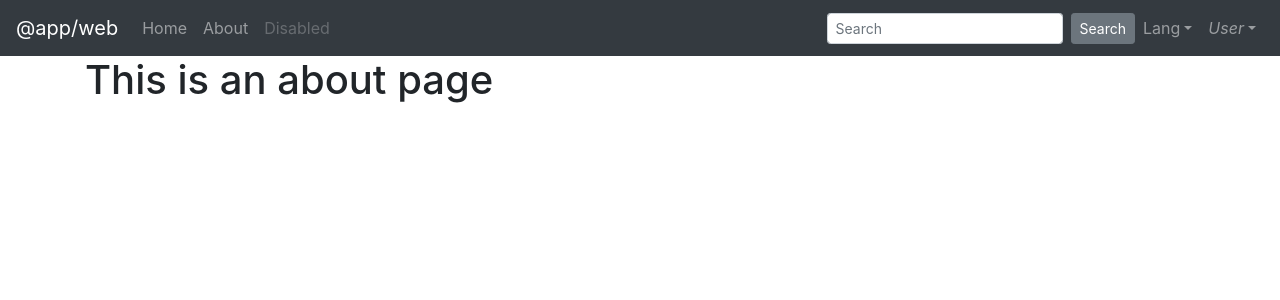
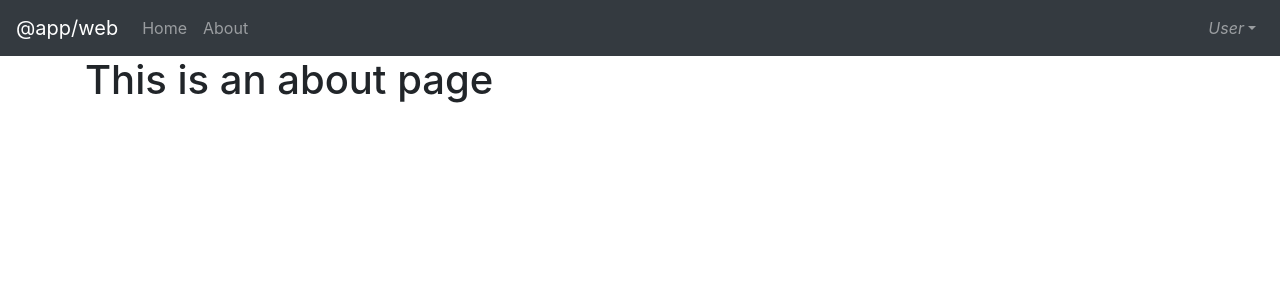
Before and after one commit to modernweb-pl/vue-nest-monorepo, a Vue app in the folder apps/web/: page /about in a window 1280 px wide. Shown: the top 300 px of the page. Built offline with nearby package versions, Linux system fonts and the light colour scheme.

Commit message:
feat(web): resolve layout from route meta

```diff
--- a/apps/web/src/app.vue
+++ b/apps/web/src/app.vue
@@ -1,12 +1,22 @@
 <template>
-  <router-view />
+  <component :is="layout">
+    <router-view />
+  </component>
 </template>
 
 <script lang="ts">
 import Vue from 'vue';
 import './layout';
 
-export default Vue.extend({});
+const DEFAULT_LAYOUT = 'default';
+
+export default Vue.extend({
+  computed: {
+    layout() {
+      return 'layout-' + (this.$route.meta.layout || DEFAULT_LAYOUT);
+    },
+  },
+});
 </script>
 
 <style lang="scss">
--- a/apps/web/src/layout/header.vue
+++ b/apps/web/src/layout/header.vue
@@ -8,23 +8,10 @@
       <b-navbar-nav>
         <b-nav-item to="/">Home</b-nav-item>
         <b-nav-item to="/about">About</b-nav-item>
-        <b-nav-item href="#" disabled>Disabled</b-nav-item>
       </b-navbar-nav>
 
       <!-- Right aligned nav items -->
       <b-navbar-nav class="ml-auto">
-        <b-nav-form>
-          <b-form-input size="sm" class="mr-sm-2" placeholder="Search"></b-form-input>
-          <b-button size="sm" class="my-2 my-sm-0" type="submit">Search</b-button>
-        </b-nav-form>
-
-        <b-nav-item-dropdown text="Lang" right>
-          <b-dropdown-item href="#">EN</b-dropdown-item>
-          <b-dropdown-item href="#">ES</b-dropdown-item>
-          <b-dropdown-item href="#">RU</b-dropdown-item>
-          <b-dropdown-item href="#">FA</b-dropdown-item>
-        </b-nav-item-dropdown>
-
         <b-nav-item-dropdown right>
           <!-- Using 'button-content' slot -->
           <template v-slot:button-content>
--- a/apps/web/src/views/about.vue
+++ b/apps/web/src/views/about.vue
@@ -1,7 +1,5 @@
 <template>
-  <layout-default>
-    <div class="about">
-      <h1>This is an about page</h1>
-    </div>
-  </layout-default>
+  <div class="about">
+    <h1>This is an about page</h1>
+  </div>
 </template>
--- a/apps/web/src/views/home.vue
+++ b/apps/web/src/views/home.vue
@@ -1,12 +1,11 @@
 <template>
-  <layout-default class="text-center">
+  <div class="home text-center">
     <img alt="Vue logo" src="../assets/logo.png" />
     <HelloWorld msg="Welcome to Your Vue.js App" />
-  </layout-default>
+  </div>
 </template>
 
 <script lang="ts">
-// @ is an alias to /src
 import HelloWorld from '@/components/HelloWorld.vue';
 
 export default {
```
